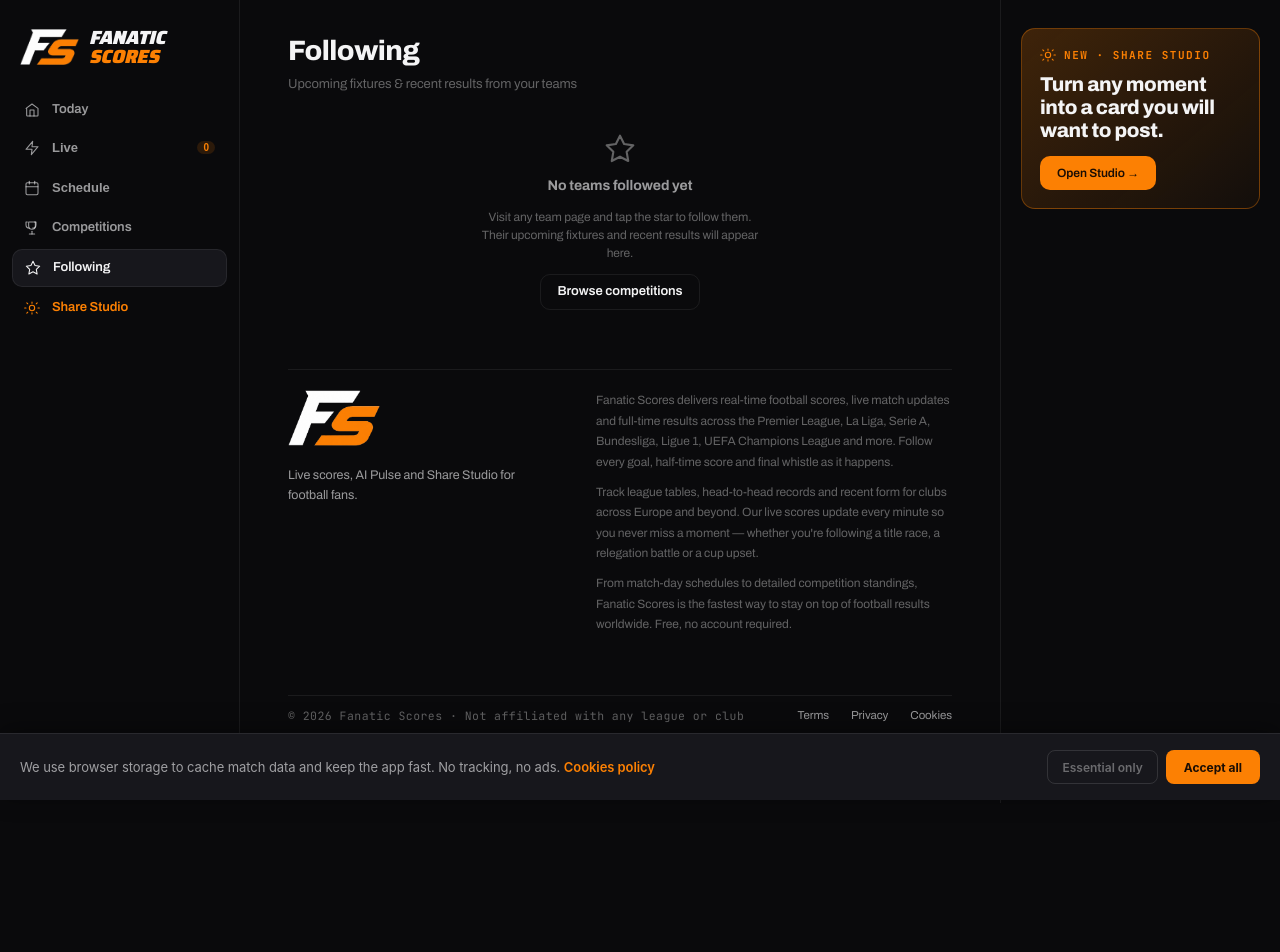
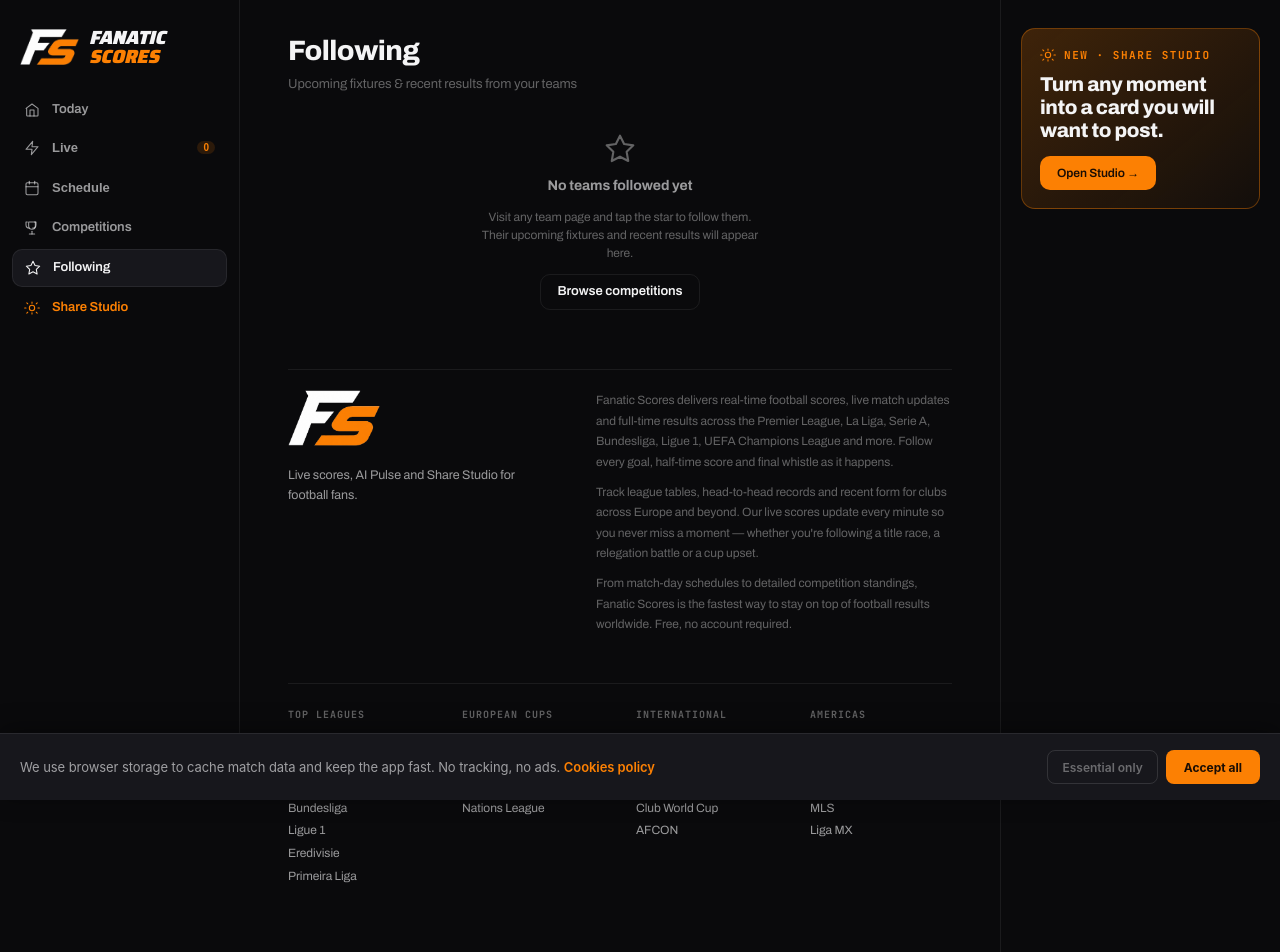
Before and after one commit to lpissinali/fanaticscores, a Next.js app: page /en/following in a window 1280 px wide. Shown: the top 952 px of the page. Before the commit the page ends 803 px from the top, so only its background shows below. Built offline with nearby package versions, Linux system fonts and the light colour scheme.

Commit message:
Improve footer

```diff
--- a/src/components/layout/Footer/Footer.module.css
+++ b/src/components/layout/Footer/Footer.module.css
@@ -65,6 +65,47 @@
   color: var(--text-faint);
 }
 
+/* ── Competition links ── */
+.compLinks {
+  grid-column: 1 / -1;
+  display: grid;
+  grid-template-columns: repeat(2, 1fr);
+  gap: 24px 32px;
+  padding: 24px 0;
+  border-top: 1px solid var(--border);
+}
+
+@media (min-width: 700px) {
+  .compLinks {
+    grid-template-columns: repeat(4, 1fr);
+  }
+}
+
+.compGroup {
+  display: flex;
+  flex-direction: column;
+  gap: 6px;
+}
+
+.compGroupHeading {
+  font-size: 10px;
+  font-weight: 700;
+  letter-spacing: 0.1em;
+  text-transform: uppercase;
+  color: var(--text-faint);
+  font-family: var(--font-jetbrains-mono), monospace;
+  margin-bottom: 4px;
+}
+
+.compLink {
+  font-size: 12px;
+  color: var(--text-dim);
+  text-decoration: none;
+  transition: color 0.12s;
+  line-height: 1.4;
+}
+.compLink:hover { color: var(--orange); }
+
 /* ── Bottom bar ── */
 .bottom {
   grid-column: 1 / -1;
--- a/src/components/layout/Footer/Footer.tsx
+++ b/src/components/layout/Footer/Footer.tsx
@@ -43,6 +43,60 @@
           </p>
         </div>
 
+        {/* Competition links — SEO internal linking */}
+        <div className={styles.compLinks}>
+          {[
+            {
+              heading: 'Top Leagues',
+              links: [
+                { label: 'Premier League',  href: '/en/competition/PL'  },
+                { label: 'La Liga',         href: '/en/competition/PD'  },
+                { label: 'Serie A',         href: '/en/competition/SA'  },
+                { label: 'Bundesliga',      href: '/en/competition/BL1' },
+                { label: 'Ligue 1',         href: '/en/competition/FL1' },
+                { label: 'Eredivisie',      href: '/en/competition/DED' },
+                { label: 'Primeira Liga',   href: '/en/competition/PPL' },
+              ],
+            },
+            {
+              heading: 'European Cups',
+              links: [
+                { label: 'Champions League',    href: '/en/competition/CL'   },
+                { label: 'Europa League',       href: '/en/competition/EL'   },
+                { label: 'Conference League',   href: '/en/competition/UECL' },
+                { label: 'Nations League',      href: '/en/competition/UNL'  },
+              ],
+            },
+            {
+              heading: 'International',
+              links: [
+                { label: 'FIFA World Cup',  href: '/en/competition/WC'   },
+                { label: 'UEFA Euro',       href: '/en/competition/EURO' },
+                { label: 'Copa América',    href: '/en/competition/CA'   },
+                { label: 'Club World Cup',  href: '/en/competition/CWC'  },
+                { label: 'AFCON',           href: '/en/competition/AFCN' },
+              ],
+            },
+            {
+              heading: 'Americas',
+              links: [
+                { label: 'Copa Libertadores', href: '/en/competition/LIBT' },
+                { label: 'Brasileirão',       href: '/en/competition/BSA'  },
+                { label: 'Liga Argentina',    href: '/en/competition/ARG'  },
+                { label: 'MLS',               href: '/en/competition/MLS'  },
+                { label: 'Liga MX',           href: '/en/competition/MX'   },
+              ],
+            },
+          ].map(({ heading, links }) => (
+            <div key={heading} className={styles.compGroup}>
+              <div className={styles.compGroupHeading}>{heading}</div>
+              {links.map(({ label, href }) => (
+                <Link key={href} href={href} className={styles.compLink}>{label}</Link>
+              ))}
+            </div>
+          ))}
+        </div>
+
         {/* Bottom bar */}
         <div className={styles.bottom}>
           <span className={styles.copy}>
```
